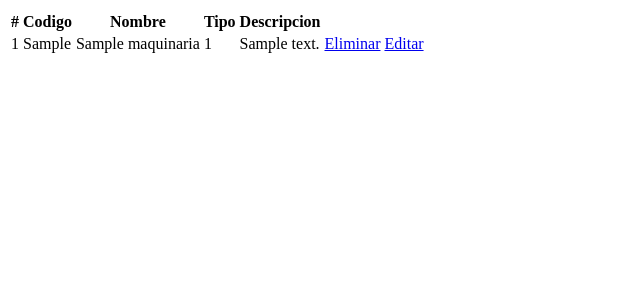
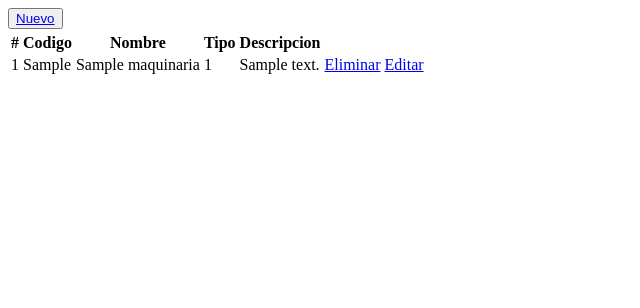
Before and after one commit to elenuco/Imprenta_Prueba, a CodeIgniter app: page /Imprenta_Prueba/index.php/maquinas/index in a window 1280 px wide. Shown: the top 308 px of the page, without its empty margins (0-640 px from the left). Run offline with CodeIgniter, Linux system fonts and the light colour scheme; tables that the repository leaves empty or names only in its code hold one stand-in row (values such as "Sample post").

Commit message:
feat: seagrega un boton para la creacion de nuavas maquinas

```diff
--- a/application/views/Maquinaria.php
+++ b/application/views/Maquinaria.php
@@ -9,12 +9,17 @@
 <body>
     <header>
         <nav>
-           <a href="<?php echo base_url();?>Maquinas/add_maquinaria"></a>
+
         </nav>
     </header>
     <table>
         <thead>
-            <tr></tr>
+            <tr>
+                <button>
+                <a type="button" href="<?php echo base_url();?>Maquinas/add_maquinaria">Nuevo</a>
+                </button>
+
+            </tr>
             <tr>
                 <th>#</th>
                 <th>Codigo</th>
```
